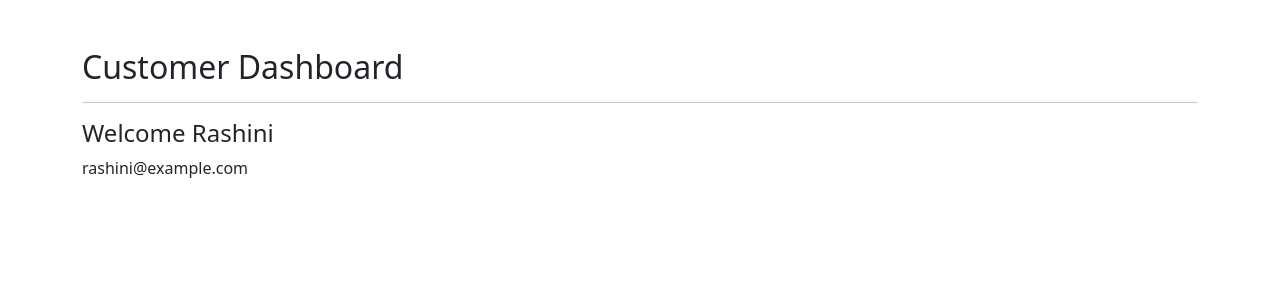
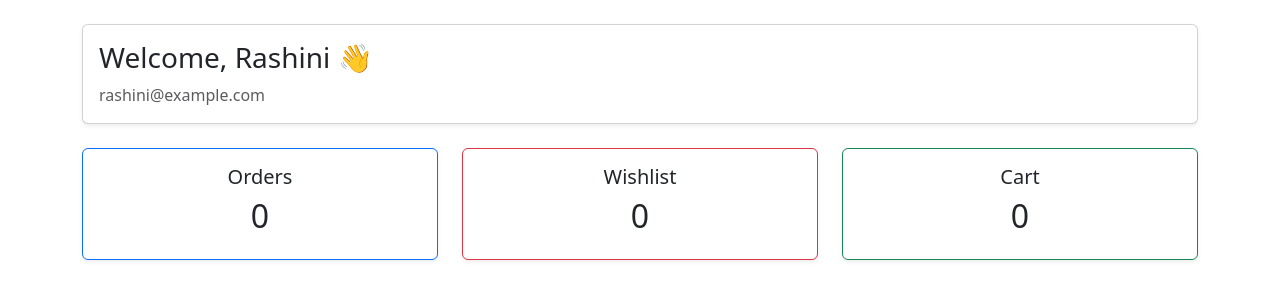
Before and after one commit to Rashini0926/ecommerce-platform, a React app in the folder frontend/: page /login in a window 1280 px wide. Both pictures are taken after typing "name@example.com", "Sample123" into the empty fields and a click on the button "Login". Shown: the top 300 px of the page. Built offline with nearby package versions, Linux system fonts and the light colour scheme; the HTML template or start-up script is replaced by a standard one.

Commit message:
feat: add dashboard summary section

```diff
--- a/frontend/src/pages/Dashboard.jsx
+++ b/frontend/src/pages/Dashboard.jsx
@@ -1,20 +1,16 @@
-import { useAuth } from "../context/AuthContext";
+import WelcomeCard from "../components/dashboard/WelcomeCard";
+import SummaryCard from "../components/dashboard/SummaryCard";
 
 function Dashboard() {
+  return (
+    <div className="container mt-4">
+      <WelcomeCard />
 
-  const { user } = useAuth();
-
-  return (
-    <div className="container mt-5">
-
-      <h2>Customer Dashboard</h2>
-
-      <hr />
-
-      <h4>Welcome {user?.name}</h4>
-
-      <p>{user?.email}</p>
-
+      <div className="row">
+        <SummaryCard title="Orders" value="0" color="primary" />
+        <SummaryCard title="Wishlist" value="0" color="danger" />
+        <SummaryCard title="Cart" value="0" color="success" />
+      </div>
     </div>
   );
 }
```
